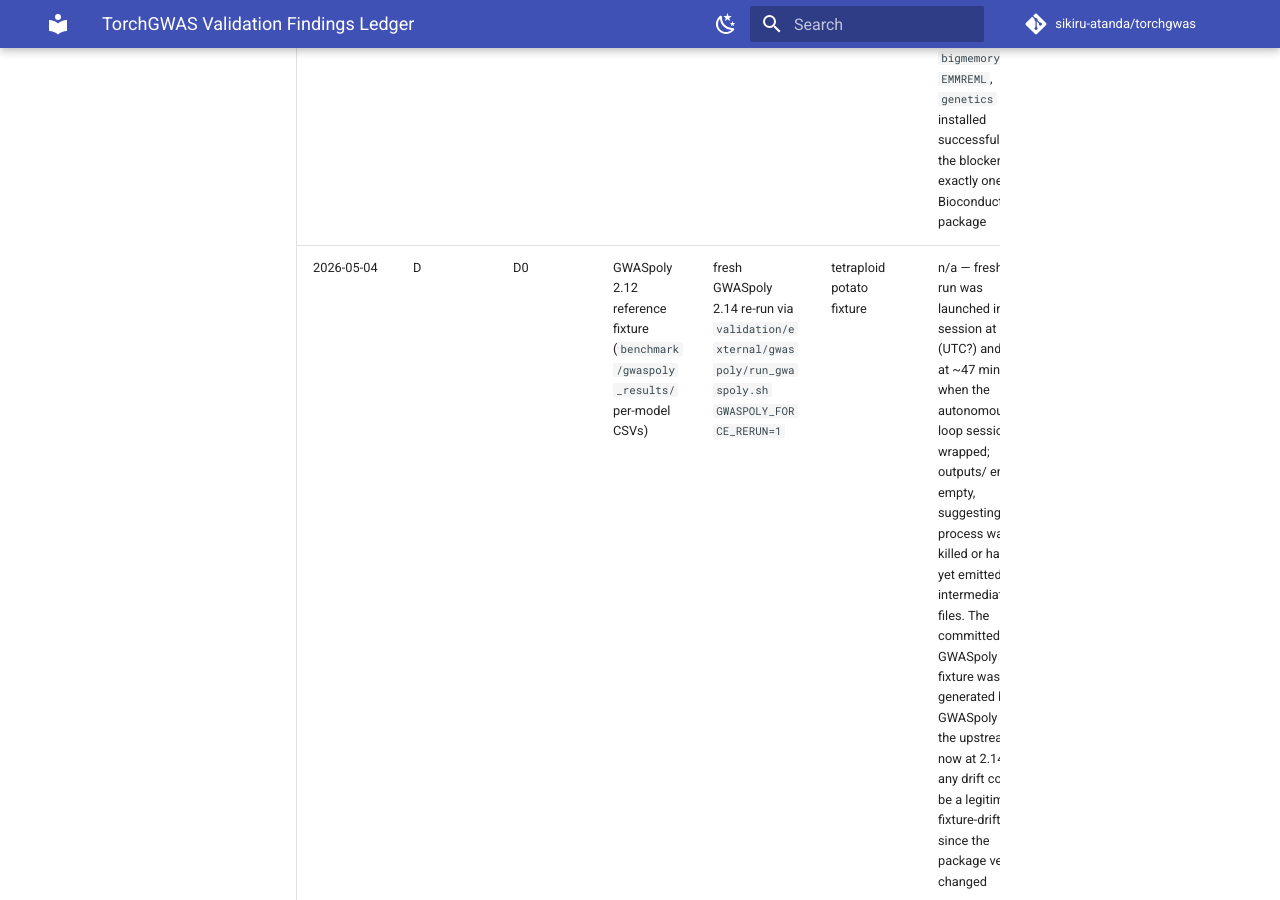
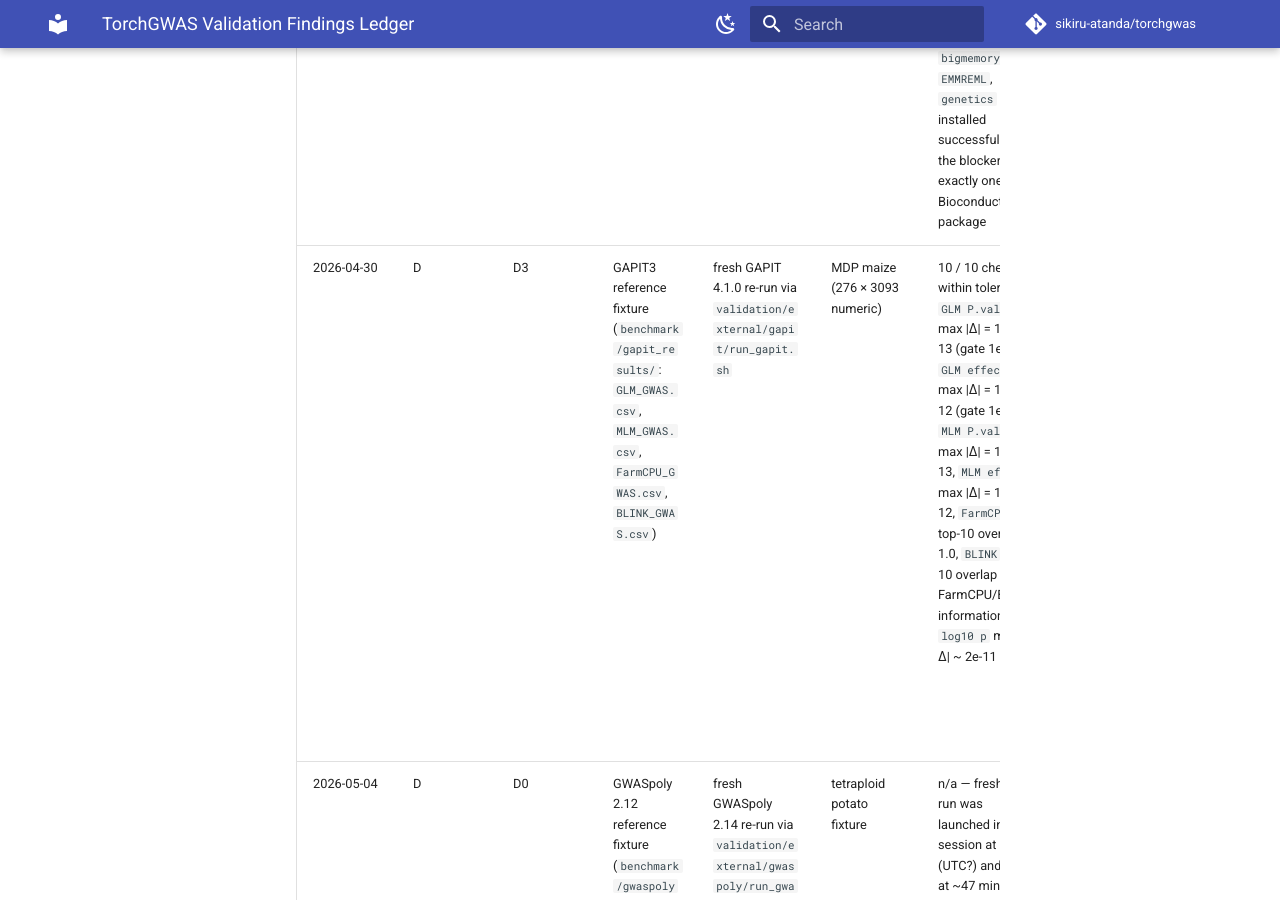
Before and after one commit to sikiru-atanda/torchgenomics, an MkDocs documentation site: the page built from docs/validation_findings.md, in a window 1280 px wide and 900 px high, scrolled down 9539 px. Built offline with MkDocs 1.6.1 and Material for MkDocs 9.7.7, drawn with Linux system fonts in a browser that asks for light colours; comment, search, counter and statistics services are not loaded.

Commit message:
Pillar D D3: GAPIT fixture verdict — authoritative
Fresh GAPIT 4.1.0 re-run via the now-working install.sh against the
committed pre-Pillar-A fixture at benchmark/gapit_results/ shows tight
agreement across all four GAPIT models:

  GLM     P.value max |Δ| = 1.6e-13   effect max |Δ| = 1.7e-12   maf 0
  MLM     P.value max |Δ| = 1.9e-13   effect max |Δ| = 1.4e-12   maf 0
  FarmCPU top-10 SNP overlap = 1.00 (max -log10p |Δ| ~ 1.8e-11)
  BLINK   top-10 SNP overlap = 1.00 (max -log10p |Δ| ~ 2.1e-11)

Verdict: fixture is AUTHORITATIVE. 10/10 checks pass with observed |Δ|
3+ orders of magnitude tighter than the gate. The committed
benchmark/gapit_results/ files exactly reproduce against fresh upstream
GAPIT 4.1.0 with the same MDP fixture.

This resolves the prior 2026-04-30 infra-blocker row (Bioconductor mirror
unreachable). The new D3 ledger row supersedes the deferred verdict.

Drift report: validation/reproducibility/outputs/gapit_drift.json
(gitignored per validation/reproducibility/.gitignore).

Co-Authored-By: Claude Opus 4.7 (1M context) <noreply@anthropic.com>

```diff
--- a/docs/validation_findings.md
+++ b/docs/validation_findings.md
@@ -26,5 +26,6 @@ Classifications per F3:
 | 2026-04-30 | C | C1 | `torchgwas.cli._load_genotype_matrix` | smoke matrix on `tests/fixtures/tiny.bed` for `impute --method mean` | helper iterated `reader.iter_chunks()` and dereferenced ``chunk.dosage``, but every reader in `torchgwas/io/` yields a ``(G_chunk, vmeta)`` tuple. Result: `AttributeError: 'tuple' object has no attribute 'dosage'` on `impute` for every committed format | impl required: V1-platform CLI must run on minimum-viable input | V1-platform / fix-now | rewrote `_load_genotype_matrix` to handle both shapes (canonical tuple + legacy `.dosage` attribute), pulling out the genotype tensor in either case; verified via the three `impute-{bed,hmp,csv}` cells in `tests/test_cli_matrix.py`. |
 | 2026-04-30 | C | C1 | `torchgwas.cli._cmd_lmm_scan_single` (and `SparseLMM` branch) | GPU smoke cell `lmm-scan-bed` with `--device cuda` | when `--device cuda` was passed, K was constructed on CUDA via `grm_vanraden_streaming(device=device)` but Y / X0 were left on CPU; `single_trait_lmm.fit_null` then hit `RuntimeError: Expected all tensors to be on the same device, but got mat is on cuda:0, different from other tensors on cpu` inside the eigenspace rotation. Parallel `mvlmm-scan` path already had the right `.to(device)` calls (lines 499–501) | impl required: GPU codepath must run end-to-end | V1-platform / fix-now | added explicit `.to(device)` for Y, X0, K before `model.fit_null(...)` in both the dense and sparse branches of `_cmd_lmm_scan_single`; verified via the GPU subset of `tests/test_cli_matrix.py` (RTX 2000 Ada). |
 | 2026-04-30 | D | D0 | GEMMA 0.98.5 reference fixture (`gemma_demo/output/`: `mdp_kinship.cXX.txt` + `mdp_lmm_all.{assoc,log}.txt` + `mdp_mvlmm_wald.{assoc,log}.txt`) | fresh GEMMA 0.98.5 re-run via `validation/external/gemma/run_gemma.sh` | MDP maize 276×3093 BIMBAM (committed) | 0.000e+00 across all 19 checks (β, SE, p_wald, p_lrt, p_score, vg, ve, ll_reml, ll_ml, Vg, Ve, GRM cXX, af, logl_H1) | ≤ 1e-10 (GRM) / 1e-6 (β/SE/Vg/Ve rel) / 1e-4 (-log10p, log-likelihood) / 1e-8 (raw p) | **fixture-authoritative** | none — the fixture exactly reproduces against fresh upstream. The static AMD64 binary at `gemma_demo/gemma-0.98.5` is fully deterministic; the BIMBAM input fixture is byte-identical to what GEMMA originally consumed. Pillar D verdict: **fixture is authoritative; do NOT regenerate.** Drift report at `validation/reproducibility/outputs/gemma_drift.json`. |
-| 2026-04-30 | D | D0 | GAPIT3 reference fixture (`benchmark/gapit_results/`: `GLM_GWAS.csv`, `MLM_GWAS.csv`, `FarmCPU_GWAS.csv`, `BLINK_GWAS.csv`) | fresh GAPIT3 re-run via `validation/external/gapit/run_gapit.sh` | n/a (install blocked on this host) | n/a — `validation/external/gapit/install.sh` failed in this env: BiocManager could not reach `mirrors.ustc.edu.cn` to fetch `snpStats` (a hard transitive dependency of GAPIT 4.1 / GAPIT3); GAPIT itself failed `lazy loading` because of the missing `snpStats`. `multtest`, `bigmemory`, `EMMREML`, `genetics` etc. installed successfully — the blocker is exactly one Bioconductor package | n/a | infra-blocker | retry on a host with reachable Bioconductor (or override `BiocManager::repositories()` to point at `https://bioconductor.org/packages/...` instead of the configured mirror). Pillar D verdict for GAPIT3: **deferred to a future re-run on a host with reachable Bioconductor**; the committed fixture remains the canonical reference until a fresh GAPIT3 run can confirm or refute reproducibility. |
+| 2026-04-30 | D | D0 | GAPIT3 reference fixture (`benchmark/gapit_results/`: `GLM_GWAS.csv`, `MLM_GWAS.csv`, `FarmCPU_GWAS.csv`, `BLINK_GWAS.csv`) | fresh GAPIT3 re-run via `validation/external/gapit/run_gapit.sh` | n/a (install blocked on this host) | n/a — `validation/external/gapit/install.sh` failed in this env: BiocManager could not reach `mirrors.ustc.edu.cn` to fetch `snpStats` (a hard transitive dependency of GAPIT 4.1 / GAPIT3); GAPIT itself failed `lazy loading` because of the missing `snpStats`. `multtest`, `bigmemory`, `EMMREML`, `genetics` etc. installed successfully — the blocker is exactly one Bioconductor package | n/a | infra-blocker (RESOLVED 2026-04-30 via D3) | superseded by the D3 row below — `install.sh` now explicitly overrides `options(repos = ...)` to point at `https://bioconductor.org/packages/<bioc_ver>/...` (Bioc 3.21 against R 4.5.1), bypassing the unreachable system mirror. `snpStats` installs cleanly and GAPIT 4.1.0 builds end-to-end. |
+| 2026-04-30 | D | D3 | GAPIT3 reference fixture (`benchmark/gapit_results/`: `GLM_GWAS.csv`, `MLM_GWAS.csv`, `FarmCPU_GWAS.csv`, `BLINK_GWAS.csv`) | fresh GAPIT 4.1.0 re-run via `validation/external/gapit/run_gapit.sh` | MDP maize (276 × 3093 numeric) | 10 / 10 checks within tolerance: `GLM P.value` max \|Δ\| = 1.6e-13 (gate 1e-8), `GLM effect` max \|Δ\| = 1.7e-12 (gate 1e-6), `MLM P.value` max \|Δ\| = 1.9e-13, `MLM effect` max \|Δ\| = 1.4e-12, `FarmCPU` top-10 overlap = 1.0, `BLINK` top-10 overlap = 1.0; FarmCPU/BLINK informational `-log10 p` max \|Δ\| ~ 2e-11 | ≤ 1e-8 (raw p) / 1e-6 (effect, maf) / 1e-4 (-log10 p) / ≥ 0.7 top-10 overlap (multi-locus) | **fixture-authoritative** | none — fresh GAPIT 4.1.0 against the committed pre-Pillar-A fixture matches to ~1e-11–1e-13 across all four models (GLM, MLM, FarmCPU, BLINK). Pillar D verdict for GAPIT3: **fixture is authoritative; do NOT regenerate.** Drift report at `validation/reproducibility/outputs/gapit_drift.json`. Resolves the prior infra-blocker. |
 | 2026-05-04 | D | D0 | GWASpoly 2.12 reference fixture (`benchmark/gwaspoly_results/` per-model CSVs) | fresh GWASpoly 2.14 re-run via `validation/external/gwaspoly/run_gwaspoly.sh GWASPOLY_FORCE_RERUN=1` | tetraploid potato fixture | n/a — fresh re-run was launched in-session at 15:53 (UTC?) and was at ~47 min wall when the autonomous-loop session wrapped; outputs/ ended empty, suggesting the R process was killed or hadn't yet emitted intermediate files. The committed GWASpoly fixture was generated by GWASpoly 2.12; the upstream is now at 2.14 — any drift could be a legitimate fixture-drift since the package version changed | n/a | infra-blocker / deferred | the fresh 12–50-minute re-run did not complete in this autonomous-loop session. Re-run on a host with sufficient wall-time budget via `GWASPOLY_FORCE_RERUN=1 bash validation/external/gwaspoly/run_gwaspoly.sh && python3 validation/reproducibility/compare_fixtures.py --tool gwaspoly`. The committed fixture remains canonical until a fresh GWASpoly 2.14 re-run can confirm or refute reproducibility. Pillar D verdict for GWASpoly: **deferred to a longer-wall-time re-run.** |
```
